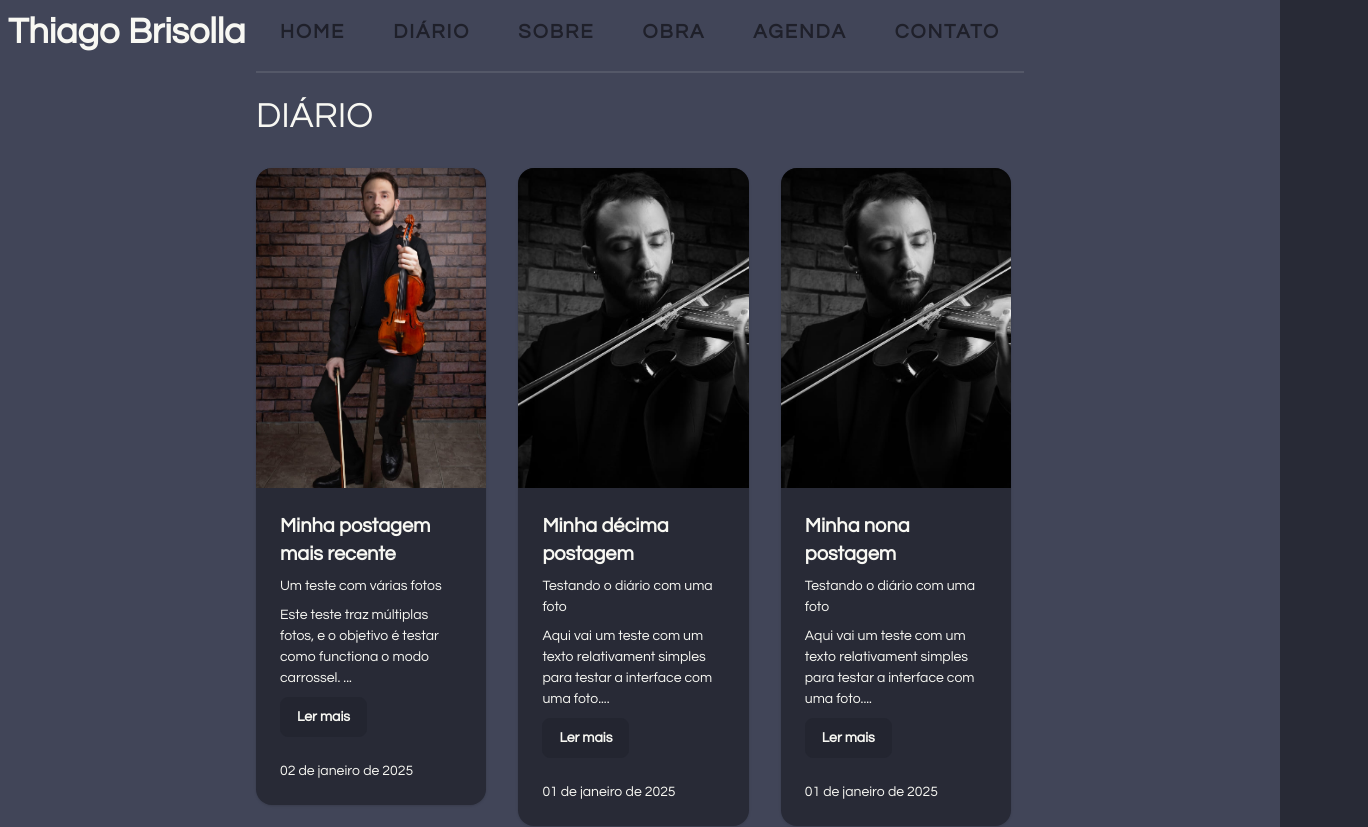
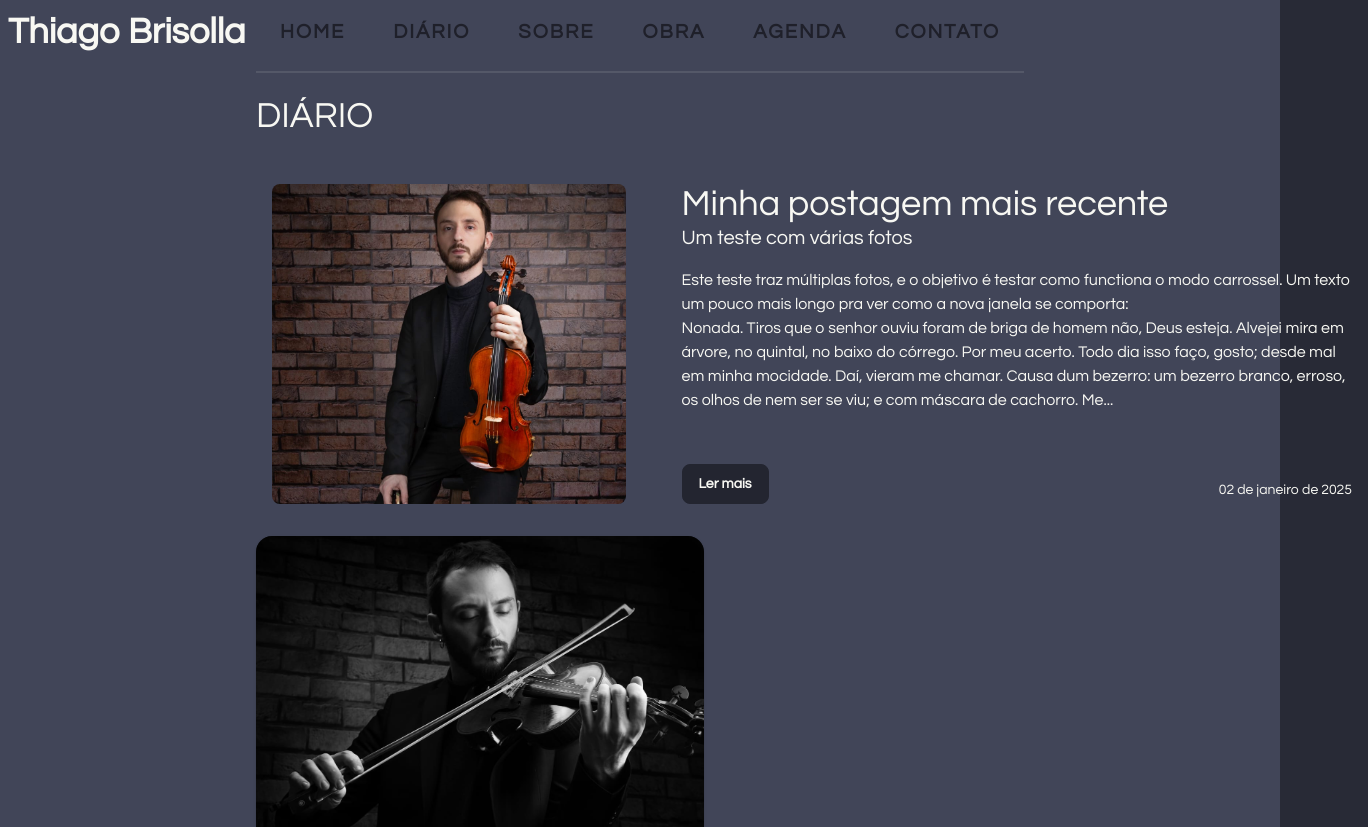
Before and after one commit to ahbarrozo/thiago-brisolla-site, a SvelteKit app: page / in a window 1280 px wide. Shown: the top 827 px of the page, 1368 px wide, since content can reach past the window. Built offline with nearby package versions, Linux system fonts and the light colour scheme; some icons are missing.

Commit message:
Make first post larger

```diff
--- a/src/assets/Blog.mockdata.ts
+++ b/src/assets/Blog.mockdata.ts
@@ -1,6 +1,73 @@
 import { type BlogPostProps } from "../types/BlogPost.types";
 
 export const blogPosts: BlogPostProps[] = [
+    {
+        id: 0,
+        date: '01-02-2025',
+        title: "Minha postagem mais recente",
+        subtitle: "Um teste com várias fotos",
+        text: `Este teste traz múltiplas fotos, e o objetivo é testar como functiona o modo carrossel.
+Um texto um pouco mais longo pra ver como a nova janela se comporta: <br>
+
+<p>Nonada. Tiros que o senhor ouviu foram de briga de homem não, Deus esteja. Alvejei mira
+em árvore, no quintal, no baixo do córrego. Por meu acerto. Todo dia isso faço, gosto;
+desde mal em minha mocidade. Daí, vieram me chamar. Causa dum bezerro: um bezerro branco,
+erroso, os olhos de nem ser se viu; e com máscara de cachorro. Me disseram; eu não quis
+avistar. Mesmo que, por defeito como nasceu, arrebitado de beiços, essa figurava rindo
+feito pessoa. Cara de gente, carão de cão: determinaram era o demo. Povo prascóvio.
+Mataram. Dono dele nem sei quem for. Vieram emprestar minhas armas, cedi. Não tenho abusões.
+O senhor ri certas risadas... Olhe: quando é tiro de verdade, primeiro a cachorrada pega a
+latir, instantaneamente depois, então, se vai ver se deu mortos. O senhor tolere, isto é o
+sertão. Uns querem que não seja: que situado sertão é por os campos-gerais a fora a dentro,
+eles dizem, fim de rumo, terras altas, demais do Urucaia. Toleima. Para os de Corinto e do
+Curvelo, então o aqui não é dito sertão? Ah, que tem maior! Lugar sertão se divulga: é onde
+os pastos carecem de fechos; onde um pode torar dez, quinze léguas, sem topar com casa de
+morador; e onde criminoso vive seu cristo-jesus, arredado do arrocho de autoridade. O
+Urucuia vem dos montões oestes. Mas, hoje, que na beira dele, tudo dá fazendões de fazendas,
+almargem de vargens de bom render, as vazantes; culturas que vão de mata em mata, madeiras
+de grossura, até ainda virgens dessas lá há. O gerais corre em volta. Esses gerais são sem
+tamanho. Enfim, cada um o que quer aprova, o senhor sabe: pão ou pães, é questão de
+opiniães... O sertão está em toda a parte. </p>
+
+<p>Do demo? Na gloso. Senhor pergunte aos moradores. Em falso receio, desfalam no nome dele
+dizem só: o Que-Diga. Vôte! não... Quem muito se evita, se convive. Sentença num Aristides
+o que existe no buritizal primeiro desta minha mão direita, chamado a Vereda-da-Vaca-Mansa-de-Santa-Rita
+todo mundo crê: ele não pode passar em três lugares, designados: porque então a gente escuta
+um chorinho, atrás, e uma vozinha que avisando: "Eu já vou! Eu já vou!..." que é o capiroto,
+o que-diga... E um Jisé Simpilício quem qualquer daqui jura ele tem um capeta em casa, miúdo,
+satanazim, preso obrigado a ajudar em toda ganância que executa; razão que o Simpilício se
+empresa em vias de completar de rico. Apre, por isso dizem também que a besta pra ele rupeia,
+nega de banda, não deixando, quando ele quer amontar... Superstição. Jisé Simpilício e Aristides,
+mesmo estão se engordando, de assim não-ouvir ou ouvir. Ainda o senhor estude: agora mesmo, nestes
+dias de época, tem gente porfalando que o Diabo próprio parou, de passagem, no Andrequicé. Um Moço
+de fora, teria aparecido, e lá se louvou que para aqui vir normal, a cavalo, dum dia-e-meio ele era
+capaz que só uns vinte minutos bastava... porque costeava o Rio do Chico pelas cabeceiras! Ou,
+também, quem sabe sem ofensas não terá sido, por um exemplo, até mesmo o senhor quem se anunciou
+assim, quando passou por lá, por prazido divertimento engraçado? Há-de, não me dê crime, sei que
+não foi. E mal eu não quis. Só que uma pergunta, em hora, às vezes, clareia razão de paz. Mas, o
+senhor entenda: o tal moço, se há, quis mangar. Pois, hem, que, despontar o Rio pelas nascentes,
+será a mesma coisa que um se redobrar nos internos deste nosso Estado nosso, custante viagem de
+uns três meses... Então? Que-Diga? Doideira. A fantasiação. E, o respeito de dar a ele assim esses
+nomes de rebuço, é que é mesmo um querer invocar que ele forme forma com as presenças! </p>`,
+        images: [
+            {
+                title: "Thiago Brisolla 1",
+                description: "Foto com uma legenda.",
+                path: "/images/IMG-20241228-WA0012.jpg"
+            },
+            {
+                title: "Thiago Brisolla, sem legenda",
+                path: "/images/IMG-20241228-WA0018.jpg"
+            },
+            {
+                description: 'Uma foto com legenda, mas sem título, para ver o que acontece',
+                path: "/images/IMG-20241228-WA0019.jpg"
+            },
+            {
+                path: "/images/IMG-20241228-WA0024.jpg"
+            }
+        ],
+    },
     {
         id: 1,
         date: '01-01-2025',
@@ -140,73 +207,6 @@ export const blogPosts: BlogPostProps[] = [
                 path: "/images/IMG-20241228-WA0011.jpg"
             }
         ],
-    },
-    {
-        id: 11,
-        date: '01-02-2025',
-        title: "Minha postagem mais recente",
-        subtitle: "Um teste com várias fotos",
-        text: `Este teste traz múltiplas fotos, e o objetivo é testar como functiona o modo carrossel.
-               Um texto um pouco mais longo pra ver como a nova janela se comporta: <br>
-
-               <p>Nonada. Tiros que o senhor ouviu foram de briga de homem não, Deus esteja. Alvejei mira
-               em árvore, no quintal, no baixo do córrego. Por meu acerto. Todo dia isso faço, gosto;
-               desde mal em minha mocidade. Daí, vieram me chamar. Causa dum bezerro: um bezerro branco,
-               erroso, os olhos de nem ser se viu; e com máscara de cachorro. Me disseram; eu não quis
-               avistar. Mesmo que, por defeito como nasceu, arrebitado de beiços, essa figurava rindo
-               feito pessoa. Cara de gente, carão de cão: determinaram era o demo. Povo prascóvio.
-               Mataram. Dono dele nem sei quem for. Vieram emprestar minhas armas, cedi. Não tenho abusões.
-               O senhor ri certas risadas... Olhe: quando é tiro de verdade, primeiro a cachorrada pega a
-               latir, instantaneamente depois, então, se vai ver se deu mortos. O senhor tolere, isto é o
-               sertão. Uns querem que não seja: que situado sertão é por os campos-gerais a fora a dentro,
-               eles dizem, fim de rumo, terras altas, demais do Urucaia. Toleima. Para os de Corinto e do
-               Curvelo, então o aqui não é dito sertão? Ah, que tem maior! Lugar sertão se divulga: é onde
-               os pastos carecem de fechos; onde um pode torar dez, quinze léguas, sem topar com casa de
-               morador; e onde criminoso vive seu cristo-jesus, arredado do arrocho de autoridade. O
-               Urucuia vem dos montões oestes. Mas, hoje, que na beira dele, tudo dá fazendões de fazendas,
-               almargem de vargens de bom render, as vazantes; culturas que vão de mata em mata, madeiras
-               de grossura, até ainda virgens dessas lá há. O gerais corre em volta. Esses gerais são sem
-               tamanho. Enfim, cada um o que quer aprova, o senhor sabe: pão ou pães, é questão de
-               opiniães... O sertão está em toda a parte. </p>
-
-               <p>Do demo? Na gloso. Senhor pergunte aos moradores. Em falso receio, desfalam no nome dele
-               dizem só: o Que-Diga. Vôte! não... Quem muito se evita, se convive. Sentença num Aristides
-               o que existe no buritizal primeiro desta minha mão direita, chamado a Vereda-da-Vaca-Mansa-de-Santa-Rita
-               todo mundo crê: ele não pode passar em três lugares, designados: porque então a gente escuta
-               um chorinho, atrás, e uma vozinha que avisando: "Eu já vou! Eu já vou!..." que é o capiroto,
-               o que-diga... E um Jisé Simpilício quem qualquer daqui jura ele tem um capeta em casa, miúdo,
-               satanazim, preso obrigado a ajudar em toda ganância que executa; razão que o Simpilício se
-               empresa em vias de completar de rico. Apre, por isso dizem também que a besta pra ele rupeia,
-               nega de banda, não deixando, quando ele quer amontar... Superstição. Jisé Simpilício e Aristides,
-               mesmo estão se engordando, de assim não-ouvir ou ouvir. Ainda o senhor estude: agora mesmo, nestes
-               dias de época, tem gente porfalando que o Diabo próprio parou, de passagem, no Andrequicé. Um Moço
-               de fora, teria aparecido, e lá se louvou que para aqui vir normal, a cavalo, dum dia-e-meio ele era
-               capaz que só uns vinte minutos bastava... porque costeava o Rio do Chico pelas cabeceiras! Ou,
-               também, quem sabe sem ofensas não terá sido, por um exemplo, até mesmo o senhor quem se anunciou
-               assim, quando passou por lá, por prazido divertimento engraçado? Há-de, não me dê crime, sei que
-               não foi. E mal eu não quis. Só que uma pergunta, em hora, às vezes, clareia razão de paz. Mas, o
-               senhor entenda: o tal moço, se há, quis mangar. Pois, hem, que, despontar o Rio pelas nascentes,
-               será a mesma coisa que um se redobrar nos internos deste nosso Estado nosso, custante viagem de
-               uns três meses... Então? Que-Diga? Doideira. A fantasiação. E, o respeito de dar a ele assim esses
-               nomes de rebuço, é que é mesmo um querer invocar que ele forme forma com as presenças! </p>`,
-        images: [
-            {
-                title: "Thiago Brisolla 1",
-                description: "Foto com uma legenda.",
-                path: "/images/IMG-20241228-WA0012.jpg"
-            },
-            {
-                title: "Thiago Brisolla, sem legenda",
-                path: "/images/IMG-20241228-WA0018.jpg"
-            },
-            {
-                description: 'Uma foto com legenda, mas sem título, para ver o que acontece',
-                path: "/images/IMG-20241228-WA0019.jpg"
-            },
-            {
-                path: "/images/IMG-20241228-WA0024.jpg"
-            }
-        ],
-    },
+    }
     // Add more posts as needed
 ];
--- a/src/components/Blog.svelte
+++ b/src/components/Blog.svelte
@@ -6,21 +6,25 @@
         blogPosts: BlogPostProps[];
     }
 
-    const POSTS_PER_PAGE = 9;
+    const POSTS_PER_PAGE = 6;
 
     const { blogPosts }: BlogProps = $props();
-    blogPosts.sort((a, b) => new Date(b.date).getTime() - new Date(a.date).getTime());
+    blogPosts[0].isFirst = true;
+    const newestPost = blogPosts[0];
 
     let currentPage = $state(1);
-    let firstPost = $derived((currentPage - 1) * POSTS_PER_PAGE);
+    let firstPost = $derived((currentPage - 1) * POSTS_PER_PAGE + 1);
     let displayedPosts = $derived(blogPosts.slice(firstPost, firstPost + POSTS_PER_PAGE));
     const numPages = Math.ceil(blogPosts.length / POSTS_PER_PAGE);
     const pages = Array.from({ length: numPages }, (_, i) => i + 1);
 
 </script>
 <div class="flex flex-wrap gap-x-8 gap-y-4 mb-10">
-    {#each displayedPosts as post }
-        <BlogPost {...post}></BlogPost>
+    <BlogPost {...newestPost}></BlogPost>
+    {#each displayedPosts as post}
+        {#if !post.isFirst}
+            <BlogPost {...post}></BlogPost>
+        {/if}
     {/each}
 </div>
 <div class="join">
--- a/src/components/BlogPost.svelte
+++ b/src/components/BlogPost.svelte
@@ -1,25 +1,38 @@
 <script lang="ts">
     import { type BlogPostProps } from '../types/BlogPost.types';
 
-    const { date, images, subtitle, text, title }: BlogPostProps = $props();
+    const {
+        date,
+        images,
+        subtitle,
+        text,
+        title,
+        isFirst
+    }: BlogPostProps = $props();
     let modal: HTMLDialogElement;
 
     const dateFormat = new Intl.DateTimeFormat('pt-BR',
         { day: '2-digit', month: 'long', year: 'numeric' });
     const dateString = $derived(dateFormat.format(new Date(date)));
 
-    // Checks if the dialog HTML element is mounted, and if so, calls the showModal function
+    /**
+     *  Checks if the dialog HTML element is mounted, and if so,
+     *  calls the showModal function
+     */
     function showModal() {
         if (modal) {
             modal.showModal();
         }
     }
 
-    function truncatedHTML(limit: number = 100) {
+    function truncatedHTML(limit: number = 140) {
+        if (text.length <= 140) return text;
         return text.slice(0, limit) + '...';
     }
 </script>
-<div class="flex-none w-3/10">
+<div class={`flex-none ${isFirst ? "w-full" : "w-md"}`}>
+
+    {#if !isFirst}
         <div class="card shadow-sm">
             <figure>
                 {#if images && images.length > 0}
@@ -27,12 +40,11 @@
                          alt="Foto da postage"
                          class="object-cover object-top h-80 w-full overflow-hidden" />
                 {/if}
-
             </figure>
             <div class="card-body">
  	    	    <h2 class="card-title text-xl">{@html title}</h2>
 		    	<span class="text-primary">{subtitle}</span>
-            <p class="m-0">
+                <p class="mb-4">
                     {@html truncatedHTML()}
                 </p>
                 <div class="card-actions justify-between">
@@ -40,6 +52,36 @@
                     <span class="mt-4 text-sm text-primary">{dateString}</span>
                 </div>
             </div>
+        </div>
+    {:else}
+
+        <div class="hero">
+            <div class="hero-content max-w-fit flex-col lg:flex-row">
+                {#if images && images.length > 0}
+                    <img src={images[0].path}
+                         alt="Foto da postage"
+                         class="object-cover object-top
+                                h-80 w-5/10 overflow-hidden
+                                mr-10 rounded-lg" />
+                {/if}
+
+                <div class="relative h-80 lg:w-5xl sm:w-xl">
+                    <div class="absolute top-0">
+ 	    	            <h1 class="text-4xl">{@html title}</h1>
+		    	        <span class="text-primary text-xl">{subtitle}</span>
+                        <div class="py-4">
+                            {@html truncatedHTML(500)}
+                        </div>
+                    </div>
+                    <div class="absolute bottom-0 card-actions w-full justify-between">
+                        <button class="btn" onclick={showModal}>Ler mais</button>
+                        <span class="mt-4 text-sm text-primary">{dateString}</span>
+                    </div>
+                </div>
+            </div>
+        </div>
+    {/if}
+
     <dialog bind:this={modal} class="modal">
         <div class="modal-box w-full max-w-2/3 m-10">
             <div class="flex justify-between">
@@ -125,17 +167,6 @@
         </form>
     </dialog>
 </div>
-</div>
-<!--    <Dialog style={{ width: '66vw', overflowY: 'auto' }}
-            header={dialogHeaderTemplate}
-            visible={visible}
-            breakpoints={{ '960px': '75vw', '641px': '100vw' }}
-            onHide={() => { if (!visible) return; setVisible(false); }}>
-        {imagesDialog}
-        <p className={styles['blogpost-text']}>
-            {parse(text)}
-        </p>
-    </Dialog> -->
 
 <style>
     .card:hover {
--- a/src/types/BlogPost.types.ts
+++ b/src/types/BlogPost.types.ts
@@ -11,4 +11,5 @@ export interface BlogPostProps {
   subtitle?: string;
   text: string;
   images?: BlogPostImage[];
+  isFirst?: boolean;
 }
```
Lines whose indentation alone changed are shown as unchanged.
